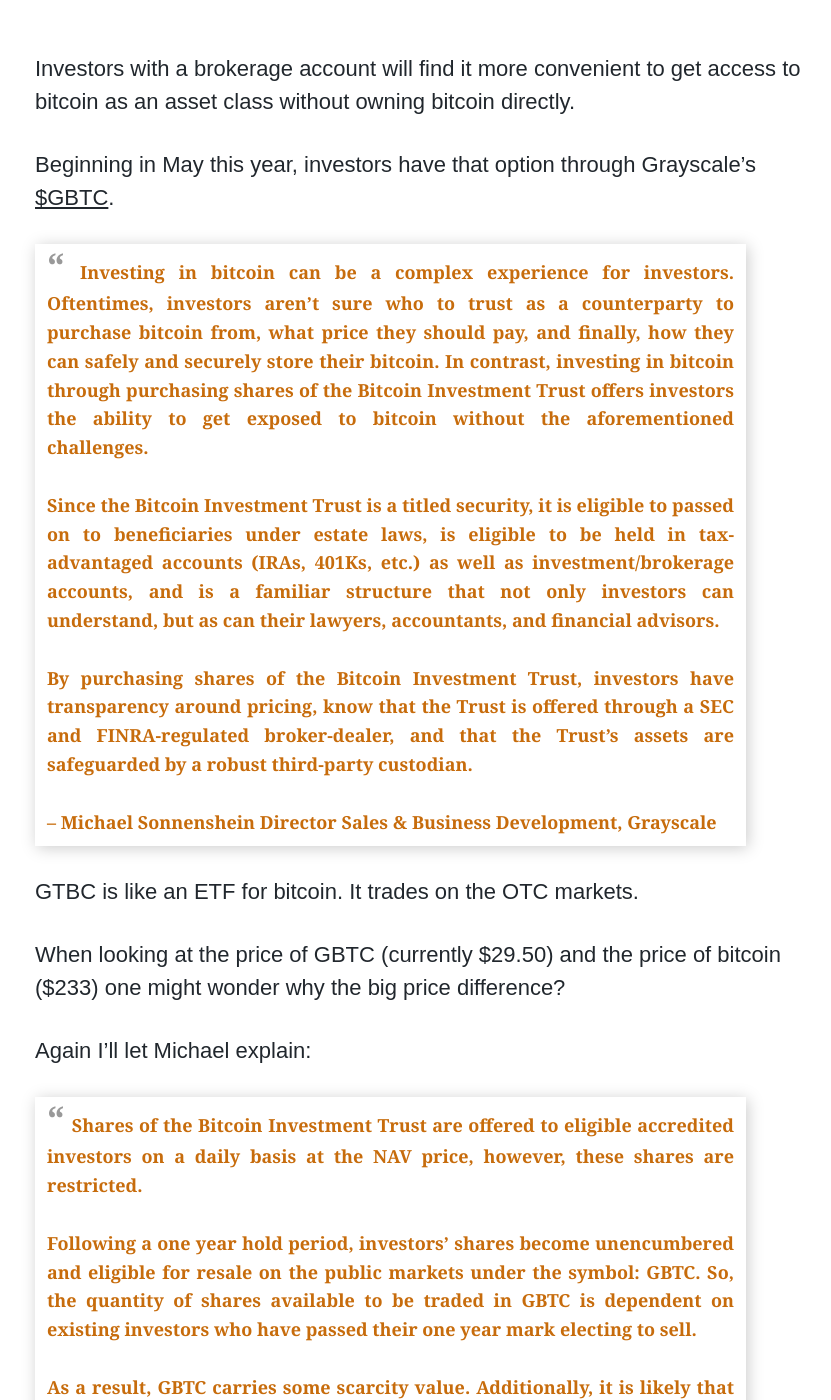
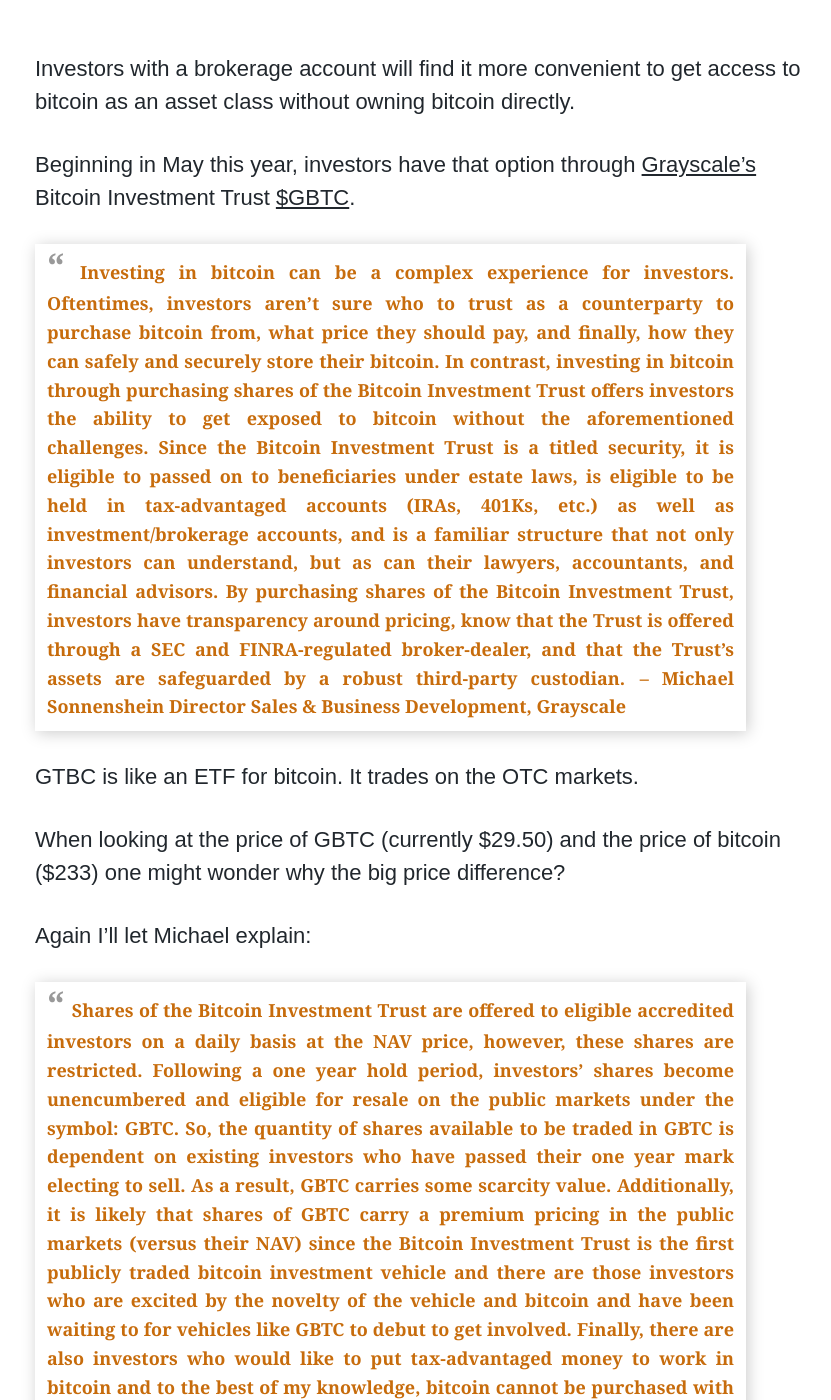
Before and after one commit to davidsilvasmith/bitcoinbulls.net, a Jekyll site: the page built from _posts/2015-10-13-how-to-buy-bitcoin-the-complete-step-by-step-tutorial.md, in a window 1280 px wide and 1400 px high, scrolled down 10569 px. Shown: the whole window, without its empty margins (225-1056 px from the left). Built offline with Jekyll 4.4.1, drawn with Linux system fonts in a browser that asks for light colours; nearby versions of some CDN libraries; some web fonts are replaced; comment, search, counter and statistics services are not loaded; some of the changed text lies outside the part shown.

Commit message:
updated grayscale post with link

```diff
--- a/_posts/2015-10-13-how-to-buy-bitcoin-the-complete-step-by-step-tutorial.md
+++ b/_posts/2015-10-13-how-to-buy-bitcoin-the-complete-step-by-step-tutorial.md
@@ -97,7 +97,7 @@
 
 ###Coinbase is fast.
 
-After a 24-hour straightforward setup process, bitcoins are credited to your account instantly.
+After a 24 hour straightforward setup process, bitcoins are credited to your account instantly.
 
 <figure class="image" markdown="1">
 ![Fred Wilson says Coinbase is fast.](/images/posts/2015-10-13-how-to-buy-bitcoin-the-complete-step-by-step-tutorial/fred-wilson.jpg "Fred Wilson at Techcrunch Disrupt")
@@ -182,25 +182,20 @@
 
 Investors with a brokerage account will find it more convenient to get access to bitcoin as an asset class without owning bitcoin directly.
 
-Beginning in May this year, investors have that option through Grayscale’s [$GBTC](http://www.otcmarkets.com/stock/GBTC/chart).
+Beginning in May this year, investors have that option through [Grayscale's](http://grayscale.co/) Bitcoin Investment Trust [$GBTC](http://www.otcmarkets.com/stock/GBTC/chart).
 
->Investing in bitcoin can be a complex experience for investors. Oftentimes, investors aren’t sure who to trust as a counterparty to purchase bitcoin from, what price they should pay, and finally, how they can safely and securely store their bitcoin. In contrast, investing in bitcoin through purchasing shares of the Bitcoin Investment Trust offers investors the ability to get exposed to bitcoin without the aforementioned challenges.<br><br>
-> Since the Bitcoin Investment Trust is a titled security, it is eligible to passed on to beneficiaries under estate laws, is eligible to be held in tax-advantaged accounts (IRAs, 401Ks, etc.) as well as investment/brokerage accounts, and is a familiar structure that not only investors can understand, but as can their lawyers, accountants, and financial advisors. <br><br>
-> By purchasing shares of the Bitcoin Investment Trust, investors have transparency around pricing, know that the Trust is offered through a SEC and FINRA-regulated broker-dealer, and that the Trust’s assets are safeguarded by a robust third-party custodian.
-><br><br>
+>Investing in bitcoin can be a complex experience for investors. Oftentimes, investors aren’t sure who to trust as a counterparty to purchase bitcoin from, what price they should pay, and finally, how they can safely and securely store their bitcoin. In contrast, investing in bitcoin through purchasing shares of the Bitcoin Investment Trust offers investors the ability to get exposed to bitcoin without the aforementioned challenges. Since the Bitcoin Investment Trust is a titled security, it is eligible to passed on to beneficiaries under estate laws, is eligible to be held in tax-advantaged accounts (IRAs, 401Ks, etc.) as well as investment/brokerage accounts, and is a familiar structure that not only investors can understand, but as can their lawyers, accountants, and financial advisors. By purchasing shares of the Bitcoin Investment Trust, investors have transparency around pricing, know that the Trust is offered through a SEC and FINRA-regulated broker-dealer, and that the Trust’s assets are safeguarded by a robust third-party custodian.
+>
 >– Michael Sonnenshein Director Sales & Business Development, Grayscale
 
 GTBC is like an ETF for bitcoin. It trades on the OTC markets.
+
 
 When looking at the price of GBTC (currently $29.50) and the price of bitcoin ($233) one might wonder why the big price difference?
 
 Again I’ll let Michael explain:
 
->Shares of the Bitcoin Investment Trust are offered to eligible accredited investors on a daily basis at the NAV price, however, these shares are restricted. <br><br>
->Following a one year hold period, investors’ shares become unencumbered and eligible for resale on the public markets under the symbol: GBTC. So, the quantity of shares available to be traded in GBTC is dependent on existing investors who have passed their one year mark electing to sell. <br><br>
->As a result, GBTC carries some scarcity value. Additionally, it is likely that shares of GBTC carry a premium pricing in the public markets (versus their NAV) since the Bitcoin Investment Trust is the first publicly traded bitcoin investment vehicle and there are those investors who are excited by the novelty of the vehicle and bitcoin and have been waiting to for vehicles like GBTC to debut to get involved. <br><br>
->Finally, there are also investors who would like to put tax-advantaged money to work in bitcoin and to the best of my knowledge, bitcoin cannot be purchased with IRA, Roth IRA, or 401K funds, whereas GBTC is eligible to be held in those types of accounts.
-><br><br>
+>Shares of the Bitcoin Investment Trust are offered to eligible accredited investors on a daily basis at the NAV price, however, these shares are restricted. Following a one year hold period, investors’ shares become unencumbered and eligible for resale on the public markets under the symbol: GBTC. So, the quantity of shares available to be traded in GBTC is dependent on existing investors who have passed their one year mark electing to sell. As a result, GBTC carries some scarcity value. Additionally, it is likely that shares of GBTC carry a premium pricing in the public markets (versus their NAV) since the Bitcoin Investment Trust is the first publicly traded bitcoin investment vehicle and there are those investors who are excited by the novelty of the vehicle and bitcoin and have been waiting to for vehicles like GBTC to debut to get involved. Finally, there are also investors who would like to put tax-advantaged money to work in bitcoin and to the best of my knowledge, bitcoin cannot be purchased with IRA, Roth IRA, or 401K funds, whereas GBTC is eligible to be held in those types of accounts.
 – Michael Sonnenshein Director Sales & Business Development, Grayscale
 
 ### How to do it
```
Also changed, not shown: other parts of _posts/2015-10-13-how-to-buy-bitcoin-the-complete-step-by-step-tutorial.md (+8 -8 lines).
